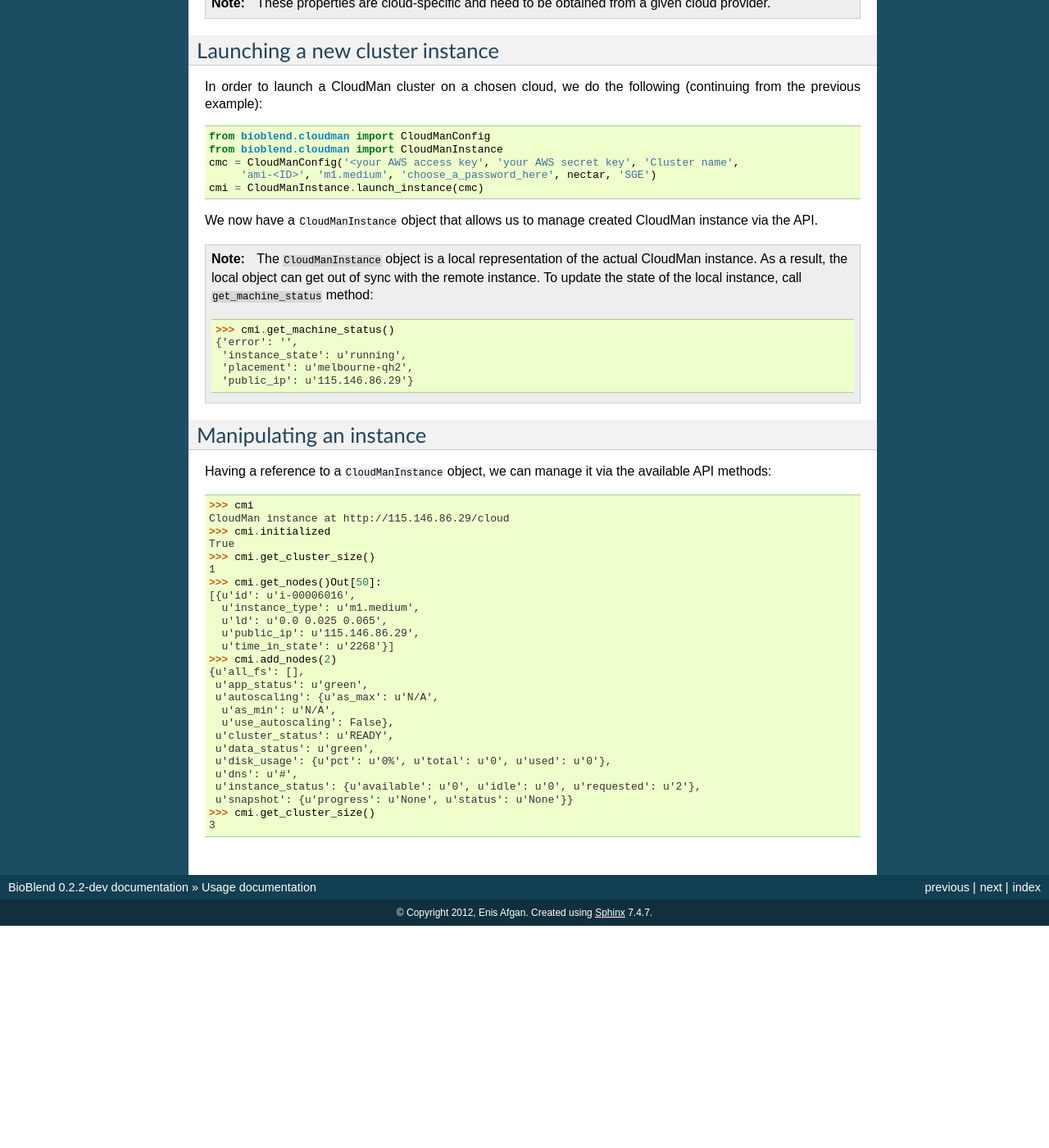
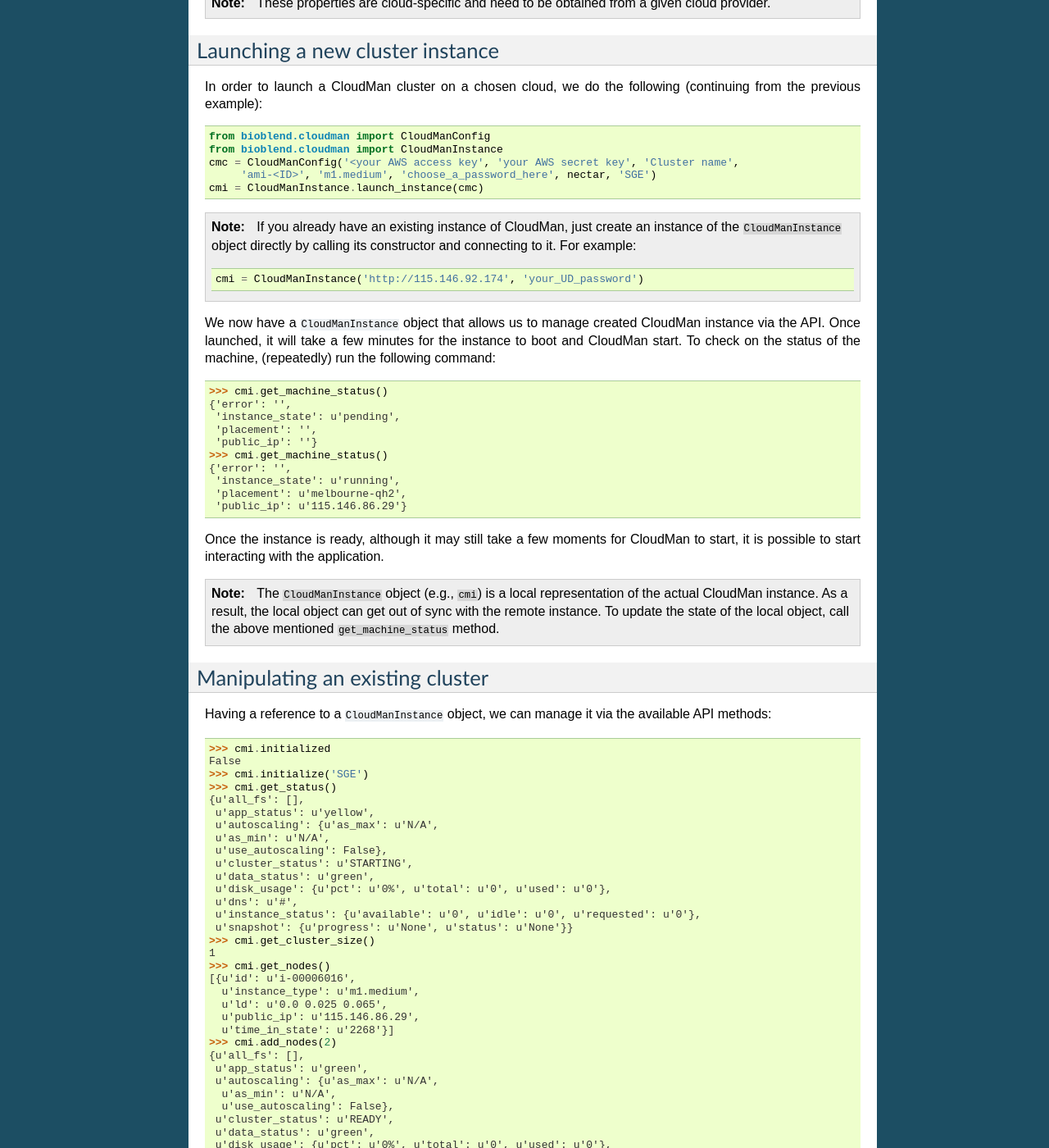
Before and after one commit to galaxyproject/bioblend, a Sphinx documentation site: the page built from docs/api_docs/cloudman/docs.rst, in a window 1280 px wide and 1400 px high, scrolled down 692 px. Shown: the whole window at 82% size. Built offline with Sphinx 7.4.7, drawn with Linux system fonts in a browser that asks for light colours; before the commit the page ends 1821 px from its top, so only the background shows below that; some of the changed text lies outside the part shown.

Commit message:
Random fixes w.r.t. CloudManInstance object; update CM usage docs

```diff
--- a/docs/api_docs/cloudman/docs.rst
+++ b/docs/api_docs/cloudman/docs.rst
@@ -7,8 +7,8 @@
 In addition to this page, there are functional examples of complete scripts in
 ``docs/examples`` directory of the BioBlend source code repository.
 
-Setting up a custom cloud connection
-~~~~~~~~~~~~~~~~~~~~~~~~~~~~~~~~~~~~
+Setting up custom cloud properties
+~~~~~~~~~~~~~~~~~~~~~~~~~~~~~~~~~~
 CloudMan supports Amazon, OpenStack, OpenNebula, and Eucalyptus based clouds and
 BioBlend can be used to programatically manipulate CloudMan on any of those
 clouds. Once launched, the API calls to CloudMan are the same irrespective of
@@ -51,32 +51,60 @@
          'ami-<ID>', 'm1.medium', 'choose_a_password_here', nectar, 'SGE')
     cmi = CloudManInstance.launch_instance(cmc)
 
+.. Note:: If you already have an existing instance of CloudMan, just create an
+          instance of the ``CloudManInstance`` object directly by calling its
+          constructor and connecting to it. For example::
+
+            cmi = CloudManInstance('http://115.146.92.174', 'your_UD_password')
+
 We now have a ``CloudManInstance`` object that allows us to manage created
-CloudMan instance via the API.
+CloudMan instance via the API. Once launched, it will take a few minutes for the
+instance to boot and CloudMan start. To check on the status of the machine,
+(repeatedly) run the following command::
 
-.. Note:: The ``CloudManInstance`` object is a local representation of the actual
-          CloudMan instance. As a result, the local object can get out of sync with
-          the remote instance. To update the state of the local instance, call ``get_machine_status`` method::
+    >>> cmi.get_machine_status()
+    {'error': '',
+     'instance_state': u'pending',
+     'placement': '',
+     'public_ip': ''}
+    >>> cmi.get_machine_status()
+    {'error': '',
+     'instance_state': u'running',
+     'placement': u'melbourne-qh2',
+     'public_ip': u'115.146.86.29'}
 
-            >>> cmi.get_machine_status()
-            {'error': '',
-             'instance_state': u'running',
-             'placement': u'melbourne-qh2',
-             'public_ip': u'115.146.86.29'}
+Once the instance is ready, although it may still take a few moments for CloudMan
+to start, it is possible to start interacting with the application.
 
-Manipulating an instance
-~~~~~~~~~~~~~~~~~~~~~~~~
+.. Note:: The ``CloudManInstance`` object (e.g., ``cmi``) is a local representation
+          of the actual CloudMan instance. As a result, the local object can get
+          out of sync with the remote instance. To update the state of the local
+          object, call the above mentioned ``get_machine_status`` method.
+
+Manipulating an existing cluster
+~~~~~~~~~~~~~~~~~~~~~~~~~~~~~~~~
 
 Having a reference to a ``CloudManInstance`` object, we can manage it via the
 available API methods::
 
-    >>> cmi
-    CloudMan instance at http://115.146.86.29/cloud
     >>> cmi.initialized
-    True
+    False
+    >>> cmi.initialize('SGE')
+    >>> cmi.get_status()
+    {u'all_fs': [],
+     u'app_status': u'yellow',
+     u'autoscaling': {u'as_max': u'N/A',
+     u'as_min': u'N/A',
+     u'use_autoscaling': False},
+     u'cluster_status': u'STARTING',
+     u'data_status': u'green',
+     u'disk_usage': {u'pct': u'0%', u'total': u'0', u'used': u'0'},
+     u'dns': u'#',
+     u'instance_status': {u'available': u'0', u'idle': u'0', u'requested': u'0'},
+     u'snapshot': {u'progress': u'None', u'status': u'None'}}
     >>> cmi.get_cluster_size()
     1
-    >>> cmi.get_nodes()Out[50]:
+    >>> cmi.get_nodes()
     [{u'id': u'i-00006016',
       u'instance_type': u'm1.medium',
       u'ld': u'0.0 0.025 0.065',
```
Also changed, not shown: 10 other files.
